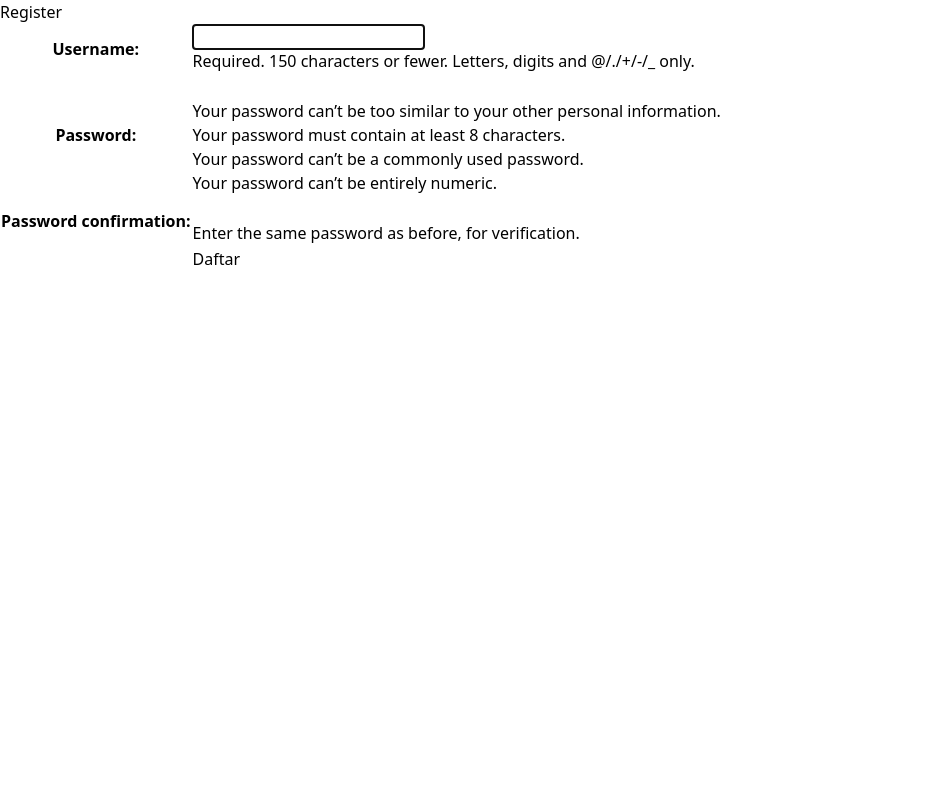
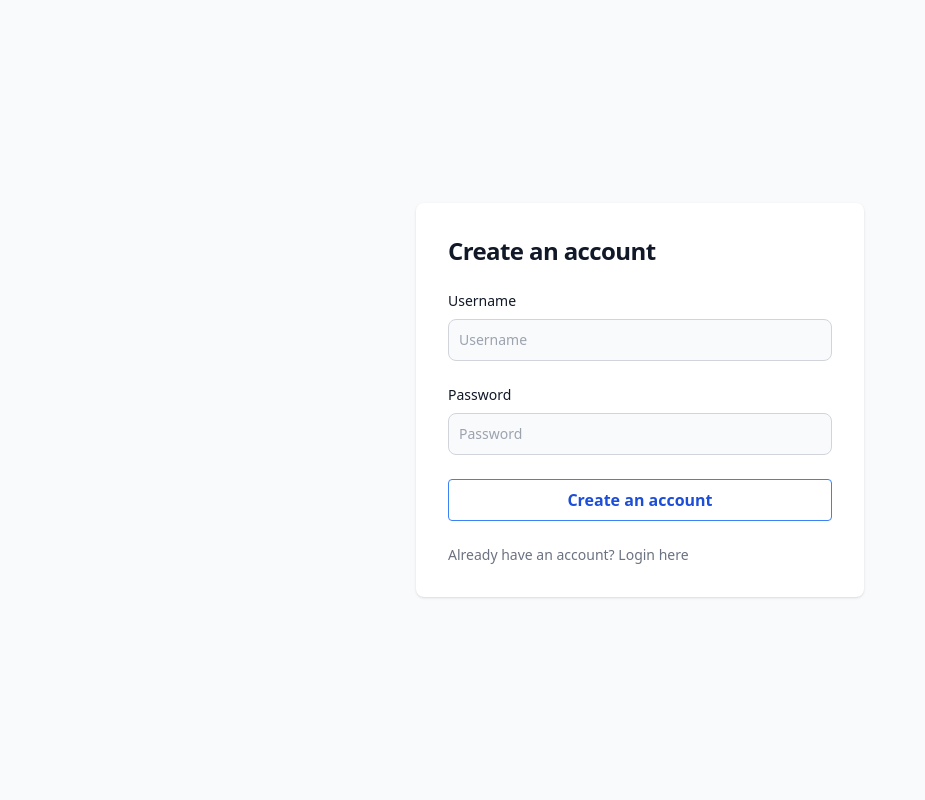
Before and after one commit to reyvanomario/living-spaces, a Django app: page /register/ in a window 1280 px wide. Shown: the whole page, without its empty margins (0-925 px from the left). Run offline with Django 5.2, Linux system fonts and the light colour scheme; some libraries are stand-ins or nearby versions.

Commit message:
mengerjakan bagian register (belum tuntas, belum bisa redirect ke halaman login setelah sukses register)

```diff
--- a/main/templates/login.html
+++ b/main/templates/login.html
@@ -58,7 +58,7 @@
       {% endif %}
 
       <div class="text-center mt-4">
-        <p class="text-sm text-black">
+        <p class="text-sm text-black dark:text-gray-300">
           Don't have an account yet?
           <a href="{% url 'main:register' %}" class="font-medium text-indigo-200 hover:text-indigo-300">
             Register Now
--- a/main/templates/register.html
+++ b/main/templates/register.html
@@ -6,27 +6,46 @@
 
 {% block content %}
 
-<div class="login">
-  <h1>Register</h1>
+<section class="bg-gray-50 dark:bg-gray-900">
+  <div class="flex flex-col items-center justify-center px-6 py-8 mx-auto md:h-screen lg:py-0">
+      <div class="w-full bg-white rounded-lg shadow dark:border md:mt-0 sm:max-w-md xl:p-0 dark:bg-gray-800 dark:border-gray-700">
+          <div class="p-6 space-y-4 md:space-y-6 sm:p-8">
+              <h1 class="text-xl font-bold leading-tight tracking-tight text-gray-900 md:text-2xl dark:text-white">
+                  Create an account
+              </h1>
+              <form class="space-y-4 md:space-y-6" action="#" method="POST">
+                  {% csrf_token %}
+                  <input type="hidden" name="remember" value="true">
 
-  <form method="POST">
-    {% csrf_token %}
-    <table>
-      {{ form.as_table }}
-      <tr>
-        <td></td>
-        <td><input type="submit" name="submit" value="Daftar" /></td>
-      </tr>
-    </table>
+                  <div>
+                      <label for="username" class="block mb-2 text-sm font-medium text-gray-900 dark:text-white">Username</label>
+                      <input type="text" name="username" id="username" class="bg-gray-50 border border-gray-300 text-gray-900 text-sm rounded-lg focus:ring-primary-600 focus:border-primary-600 block w-full p-2.5 dark:bg-gray-700 dark:border-gray-600 dark:placeholder-gray-400 dark:text-white dark:focus:ring-blue-500 dark:focus:border-blue-500" placeholder="Username" required="">
+                  </div>
+                  <div>
+                      <label for="password" class="block mb-2 text-sm font-medium text-gray-900 dark:text-white">Password</label>
+                      <input type="password" name="password" id="password" placeholder="Password" class="bg-gray-50 border border-gray-300 text-gray-900 text-sm rounded-lg focus:ring-primary-600 focus:border-primary-600 block w-full p-2.5 dark:bg-gray-700 dark:border-gray-600 dark:placeholder-gray-400 dark:text-white dark:focus:ring-blue-500 dark:focus:border-blue-500" required="">
+                  </div>
+
+                  <div>
+                    <button type="submit" class="w-full bg-transparent hover:bg-blue-500 text-blue-700 font-semibold hover:text-white py-2 px-4 border border-blue-500 hover:border-transparent rounded">Create an account</button>
+                  </div>
+                  <p class="text-sm font-light text-gray-500 dark:text-gray-400">
+                      Already have an account? <a href="{% url 'main:login' %}" class="font-medium text-primary-600 hover:underline dark:text-primary-500">Login here</a>
+                  </p>
               </form>
 
               {% if messages %}
-  <ul>
+              <div class="mt-4">
                 {% for message in messages %}
-    <li>{{ message }}</li>
+                <div class="bg-red-100 border border-red-400 text-red-700 px-4 py-3 rounded relative" role="alert">
+                  <span class="block sm:inline">{{ message }}</span>
+                </div>
                 {% endfor %}
-  </ul>
+              </div>
               {% endif %}
           </div>
+      </div>
+  </div>
+</section>
 
 {% endblock content %}
```
Also changed, not shown: db.sqlite3. Lines whose indentation alone changed are shown as unchanged.
